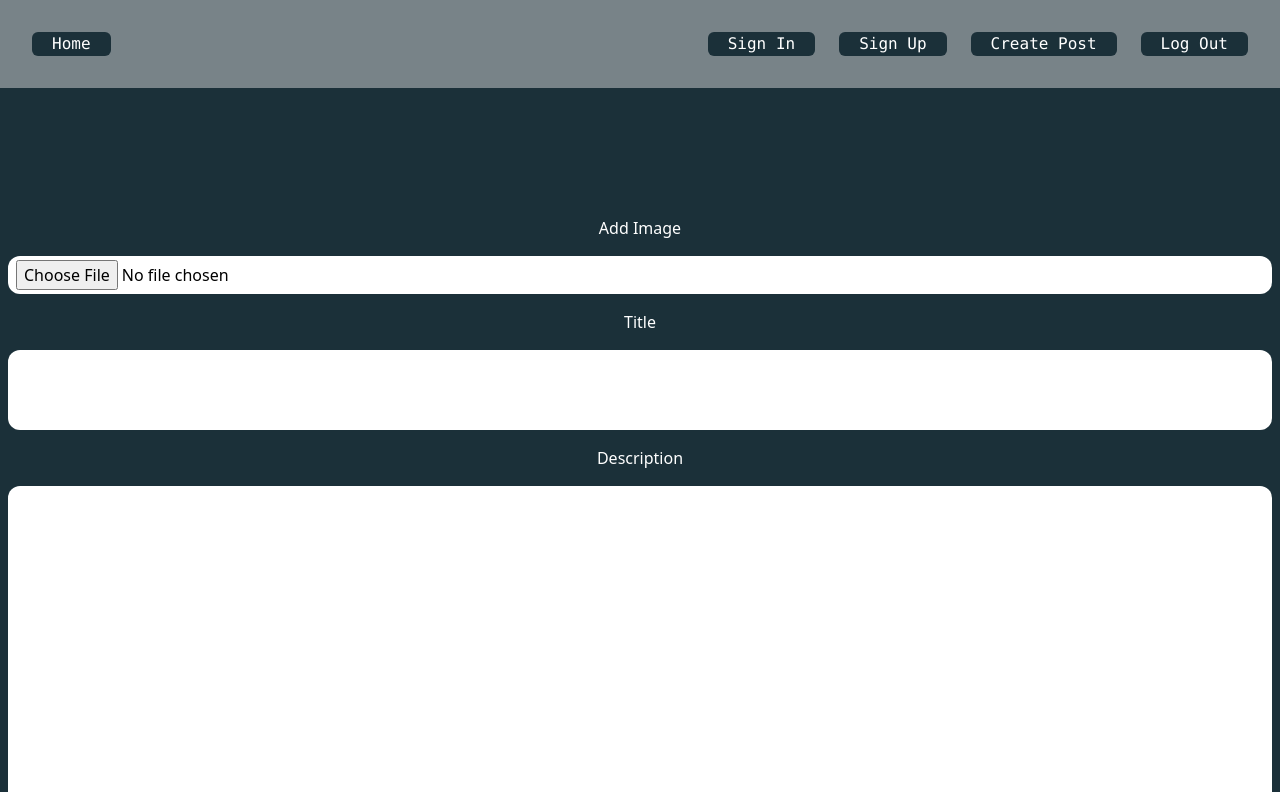
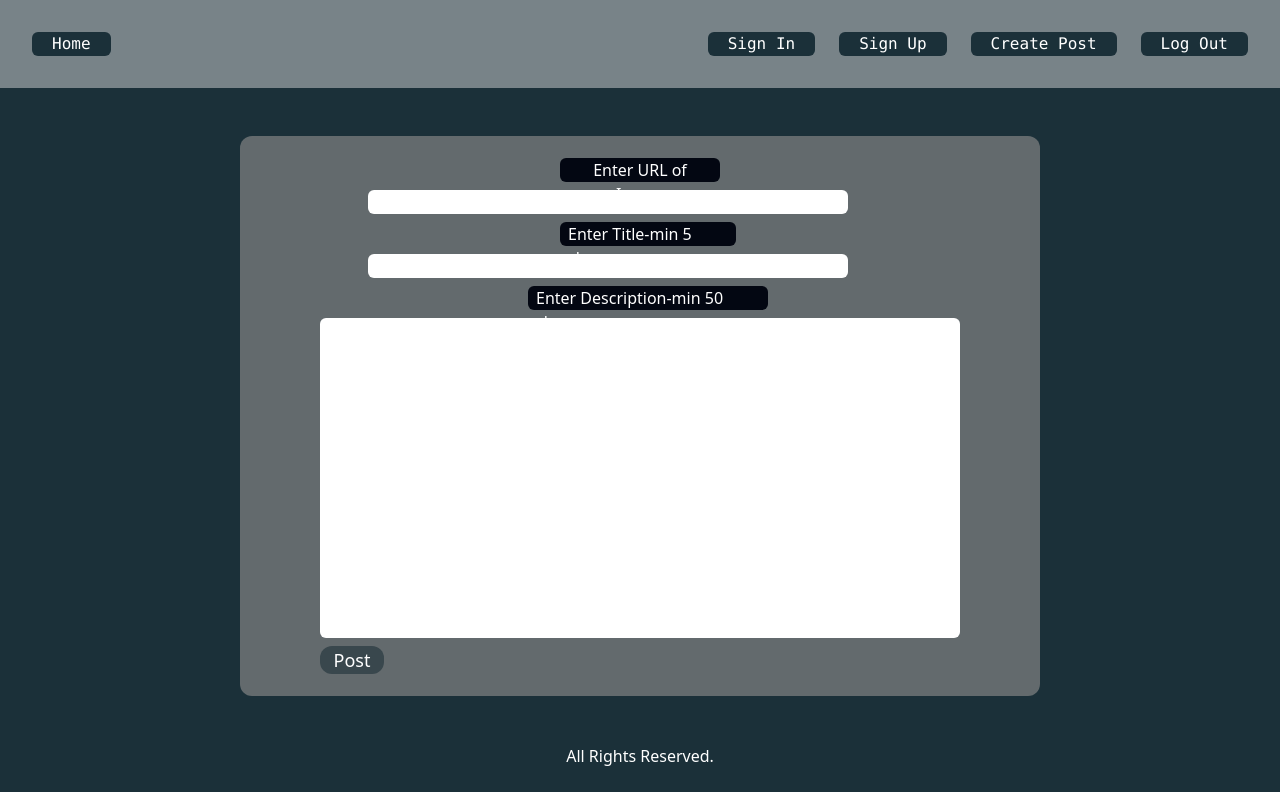
Before and after one commit to dnyaneshwarpatange/FullStackBlogApp, a React (Vite) app in the folder client/: page /create-post in a window 1280 px wide. Shown: the top 792 px of the page. Built offline with nearby package versions, Linux system fonts and the light colour scheme.

Commit message:
improved create post page

```diff
--- a/client/src/pages/Createpost.jsx
+++ b/client/src/pages/Createpost.jsx
@@ -2,18 +2,19 @@ import React from 'react'
 
 const Createpost = () => {
   return (
-    <div className="sigup flex flex-col w-full m-auto my-32">
-      <div className="inputcontainer flex flex-col gap-2">
-        <label className='text-white text-center' htmlFor="username">Add Image</label>
-        <input className=' px-2 py-1 mx-2 my-2 rounded-xl bg-white text-center align-middle justify-center' type="file" />
-        <label className='text-white text-center' htmlFor="email">Title</label>
-        <input className=' px-2 py-1 mx-2 my-2 h-20 rounded-xl bg-white' type="text" />
-        <label className='text-white text-center' htmlFor="password">Description</label>
-        <input className=' px-2 py-1 mx-2 my-2 rounded-xl h-80 w-90 bg-white' type="text" />
-      </div>
-      <div className="submitbutton my-5 rounded-xl">
-        <button className='rounded-xl mx-2 my-2 px-2 py-1 bg-orange-400 text-white'>Create Post</button>
-      </div>
+    <div className="signup bg-[rgb(99,106,109)] h-[35rem] w-[50rem] flex gap-2 m-auto my-12 rounded-xl flex-col justify-center">
+      <label className='mx-[20rem] text-center h-6 w-[10rem] rounded-md text-white px-2 bg-gray-950' htmlFor="imageurl">Enter URL of Image</label>
+      <input className='mx-[8rem] bg-white h-6 w-[30rem] rounded-md' type="text" />
+
+      <label className='mx-[20rem] h-6 w-[11rem] rounded-md text-white px-2 bg-gray-950' htmlFor="title">Enter Title-min 5 char </label>
+      <input className='mx-[8rem] bg-white h-6 w-[30rem] rounded-md' type="text" />
+
+
+      <label className='mx-[18rem] h-6 w-[15rem] rounded-md text-white px-2 bg-gray-950' htmlFor="imageurl">Enter Description-min 50 char</label>
+      <input className='mx-[5rem] bg-white h-[20rem] w-[40rem] rounded-md' type="text" />
+
+      <button className='bg-[rgb(57,71,77)] w-[4rem] rounded-xl mx-20 text-white text-lg border-spacing'>Post</button>
+
     </div>
 
   )
```
